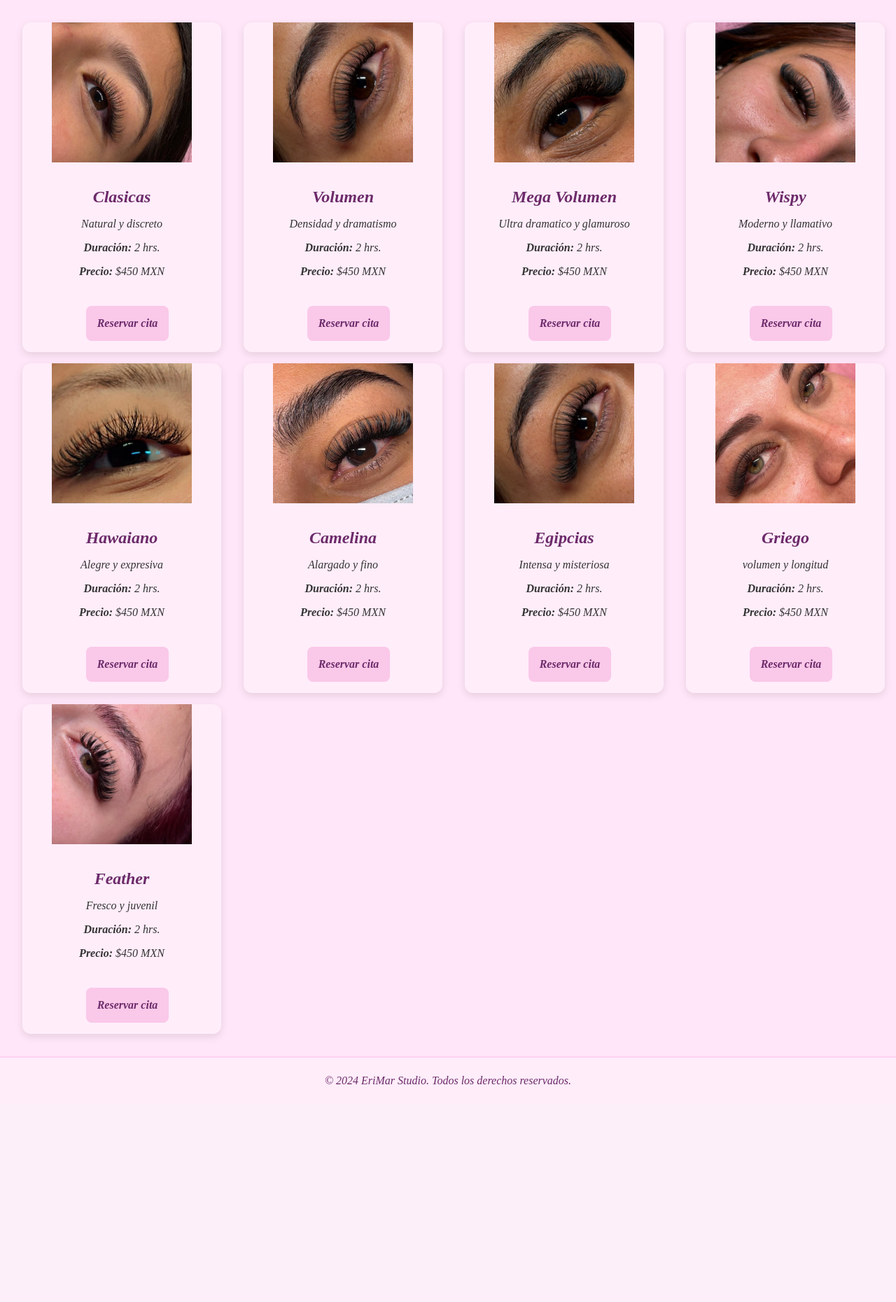
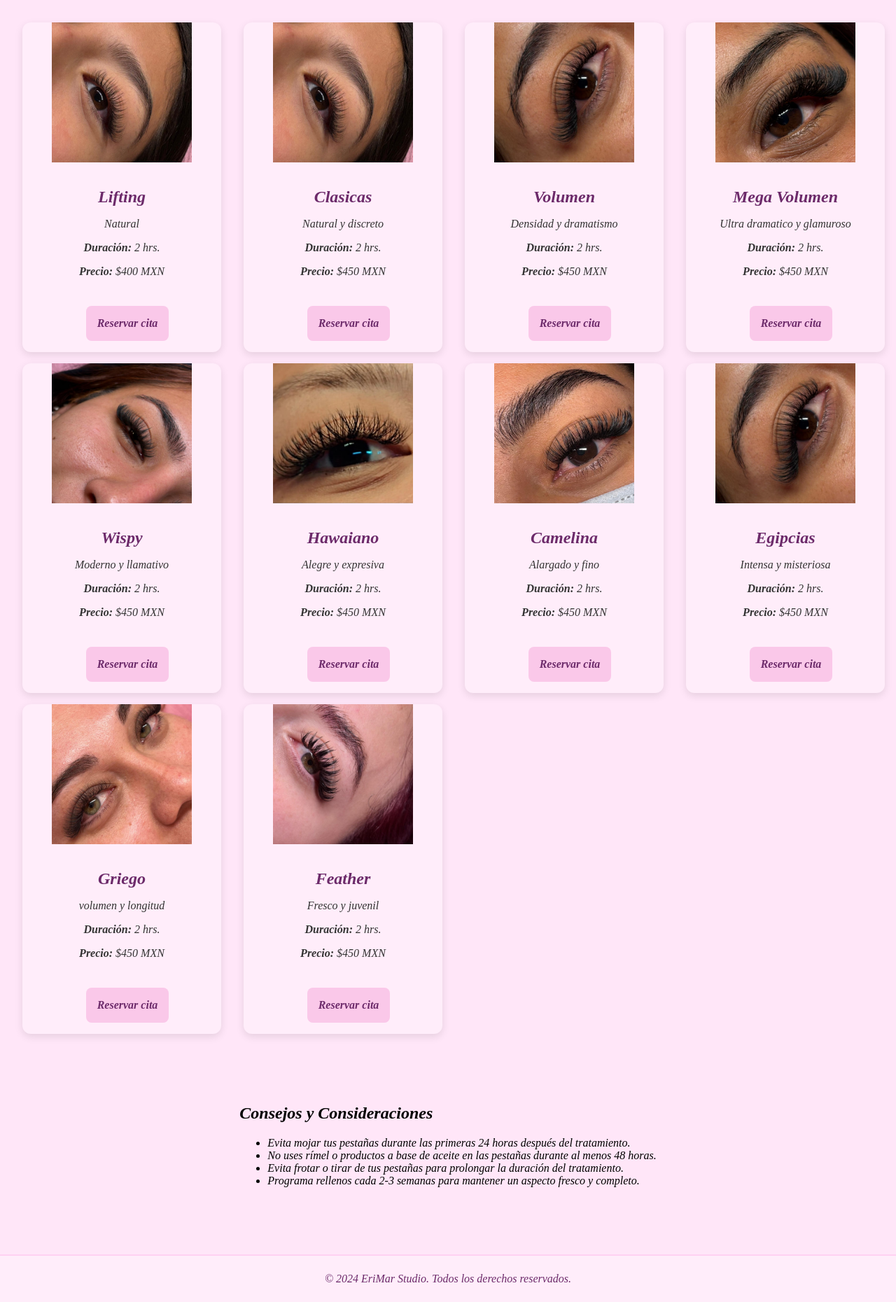
Before and after one commit to diz3ty/EriMar_Studio_Web, a Flask app: a page that uses templates/lashes_services.html in a window 1280 px wide. Shown: the part 300-2160 px from the top of the page at 70% size. Before the commit the page ends 1849 px from the top, so only its background shows below. Run offline with Flask 3, Linux system fonts and the light colour scheme.

Commit message:
add considerations and consails

```diff
--- a/templates/capilar_services.html
+++ b/templates/capilar_services.html
@@ -179,9 +179,6 @@
   <footer class="main-footer">
     <p>&copy; 2024 EriMar Studio. Todos los derechos reservados.</p>
   </footer>
-<footer class="main-footer">
-  <p>&copy; 2024 EriMar Studio. Todos los derechos reservados.</p>
-</footer>
 <script>
     document.querySelectorAll('.menu-servicios > a, .menu-promociones > a, .menu-contacto > a')
     .forEach(link => {
--- a/templates/lashes_services.html
+++ b/templates/lashes_services.html
@@ -53,6 +53,22 @@
     </nav>
   <main>
   <section class="servicios-cards">
+    <div class="card-servicio">
+      <img src="/static/images/Clasicas_1.jpeg" alt="Servicio de pestañas">
+      <div class="contenido-card">
+        <h2>Lifting</h2>
+        <p>Natural</p>
+        <p><strong>Duración:</strong> 2 hrs.</p>
+        <p><strong>Precio:</strong> $400 MXN</p>
+      </div>
+      <div class="cta-container">
+        <a href="https://wa.me/524271668565?text=Hola%20quiero%20agendar%20un%20servicio%20de%20Pestañas%20Natural."
+          target="_blank"
+          class="btn-reserva">
+          Reservar cita
+        </a>
+      </div>
+    </div>
     <div class="card-servicio">
       <img src="/static/images/Clasicas_1.jpeg" alt="Servicio de pestañas">
       <div class="contenido-card">
@@ -198,6 +214,15 @@
       </div>
     </div>
   </section>
+  <section class="consejos_consideraciones">
+    <h2>Consejos y Consideraciones</h2>
+    <ul>
+      <li>Evita mojar tus pestañas durante las primeras 24 horas después del tratamiento.</li>
+      <li>No uses rímel o productos a base de aceite en las pestañas durante al menos 48 horas.</li>
+      <li>Evita frotar o tirar de tus pestañas para prolongar la duración del tratamiento.</li>
+      <li>Programa rellenos cada 2-3 semanas para mantener un aspecto fresco y completo.</li>
+    </ul>
+  </section>
   </main>
   <footer class="main-footer">
     <p>&copy; 2024 EriMar Studio. Todos los derechos reservados.</p>
```
Also changed, not shown: templates/cejas_services.html (+9 -0 lines).
